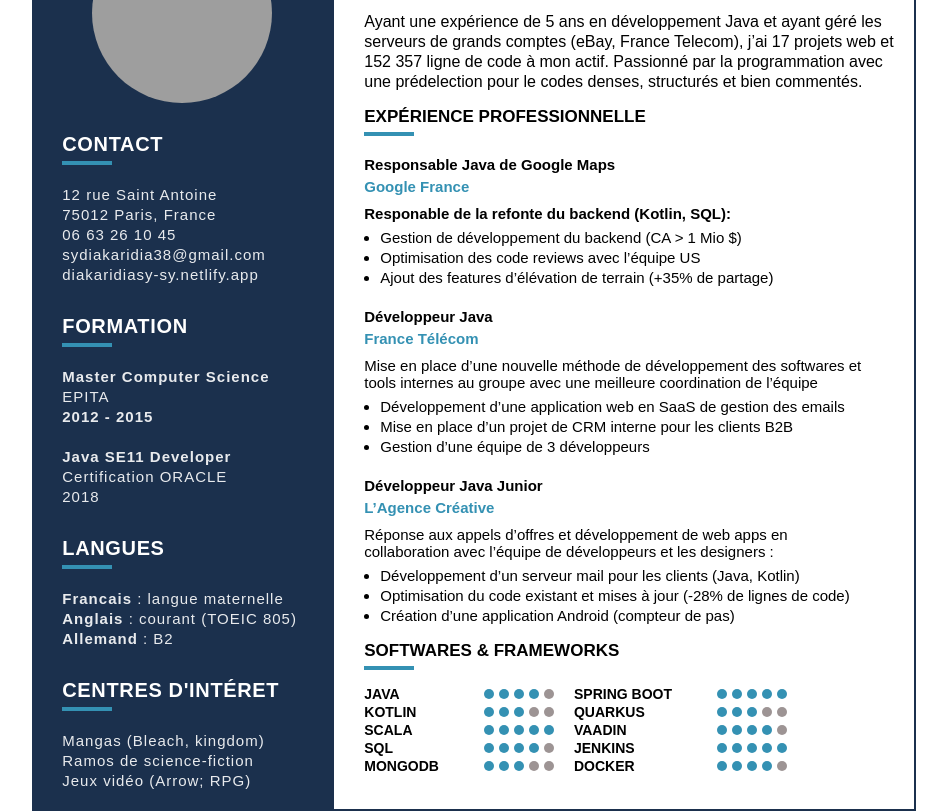
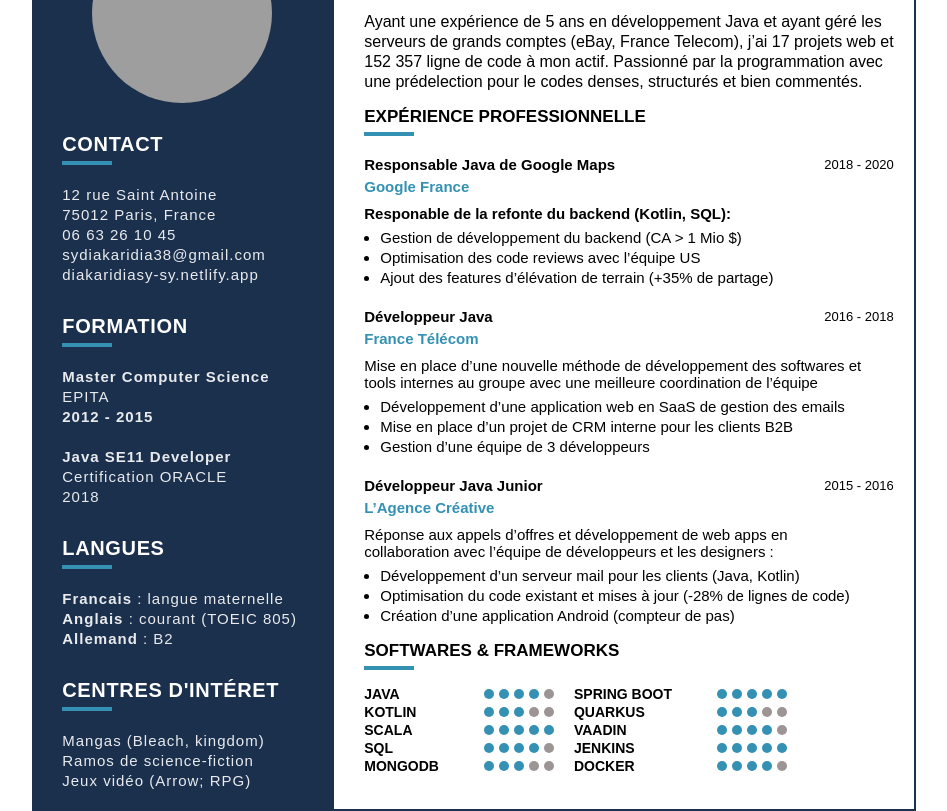
Before and after one commit to SyTechSy/PROJETCV, a plain HTML site: page index.html in a window 1280 px wide. Shown: the part 107-918 px from the top of the page, without its empty margins (166-1113 px from the left). Drawn offline with Linux system fonts and the light colour scheme; grey boxes are pictures that could not be loaded.

Commit message:
mon projet cv

```diff
--- a/index.html
+++ b/index.html
@@ -113,7 +113,10 @@
 
                 <!-- Pour Google France  -->
                 <div class="contenu-experience">
-                    <h5>Responsable Java de Google Maps</h5>
+                    <div class="date">
+                        <h5>Responsable Java de Google Maps</h5>
+                        <p class="datepara">2018 - 2020 </p>
+                    </div>
                     <h4>Google France</h4>
 
                     <p class="para-list">Responable  de la refonte du backend (Kotlin, SQL):</p>
@@ -128,7 +131,12 @@
 
                 <!-- Pour Développeur Java  -->
                 <div class="contenu-experience">
-                    <h5>Développeur Java</h5>
+                    <div class="date">
+                        <h5>Développeur Java</h5>
+                        <div class="datepara">
+                            <p>2016 - 2018</p>
+                        </div>
+                    </div>
                     <h4>France Télécom</h4>
 
                     <p class="para-list para-list2">Mise en place d’une nouvelle méthode de développement des softwares et <br>
@@ -144,7 +152,12 @@
 
                 <!-- Pour Développeur Java Junior-->
                 <div class="contenu-experience">
-                    <h5>Développeur Java Junior</h5>
+                    <div class="date">
+                        <h5>Développeur Java Junior</h5>
+                        <div class="datepara">
+                            <p>2015 - 2016</p>
+                        </div>
+                    </div>
                     <h4>L’Agence Créative</h4>
 
                     <p class="para-list para-list2">Réponse aux appels d’offres et développement de web apps en <br>
--- a/style.css
+++ b/style.css
@@ -5,6 +5,8 @@
     box-sizing: border-box;
     font-family: sans-serif;
 }
+
+/* tout les contenu de ma page  */
 
 body {
     width: 100%;
@@ -101,10 +103,14 @@ main {
     margin: 40px 0 0 30px;
 }
 
+/* titre de mon nom  */
+
 .title h1 {
     text-transform: uppercase;
     padding-bottom: 5px;
 }
+
+/* Sous sous titre de ma page  */
 
 .title h3 {
     text-transform: uppercase;
@@ -112,10 +118,14 @@ main {
     font-size: 17px;
 }
 
+/* Paragraphe de mon profils  */
+
 .para-main {
     margin: 15px 0;
     line-height: 20px;
 }
+
+/* Côte de mon expérience professionnelle  */
 
 .information-right {
     margin: 15px 0;
@@ -126,6 +136,8 @@ main {
     font-size: 17px;
     padding-bottom: 5px;
 }
+
+/* tout les contenus de mon experience  */
 
 .contenu-experience h5 {
     font-size: 15px;
@@ -158,6 +170,8 @@ main {
     font-weight: 510;
 }
 
+/* le rond de mon competence  */
+
 .rond {
     width: 10px;
     height: 10px;
@@ -167,13 +181,19 @@ main {
     margin-left: 5px;
 }
 
+/* mon footer le pied de mon page  */
+
 .footer {
     display: flex;
 }
 
+/* je vais annuler un point  */
+
 .rond-color {
     background-color: #9d9494;
 }
+
+/* container global de mon point  */
 
 .container-point {
     display: grid;
@@ -201,6 +221,18 @@ main {
     margin-left: 20px;
 }
 
+/* date de mon experience  */
+
+.date {
+    display: flex;
+    justify-content: space-between;
+    align-items: center;
+}
+
+.datepara {
+    font-size: 13px;
+    font-weight: 400;
+}
 
 
 
```
Also changed, not shown: 1 other file.
